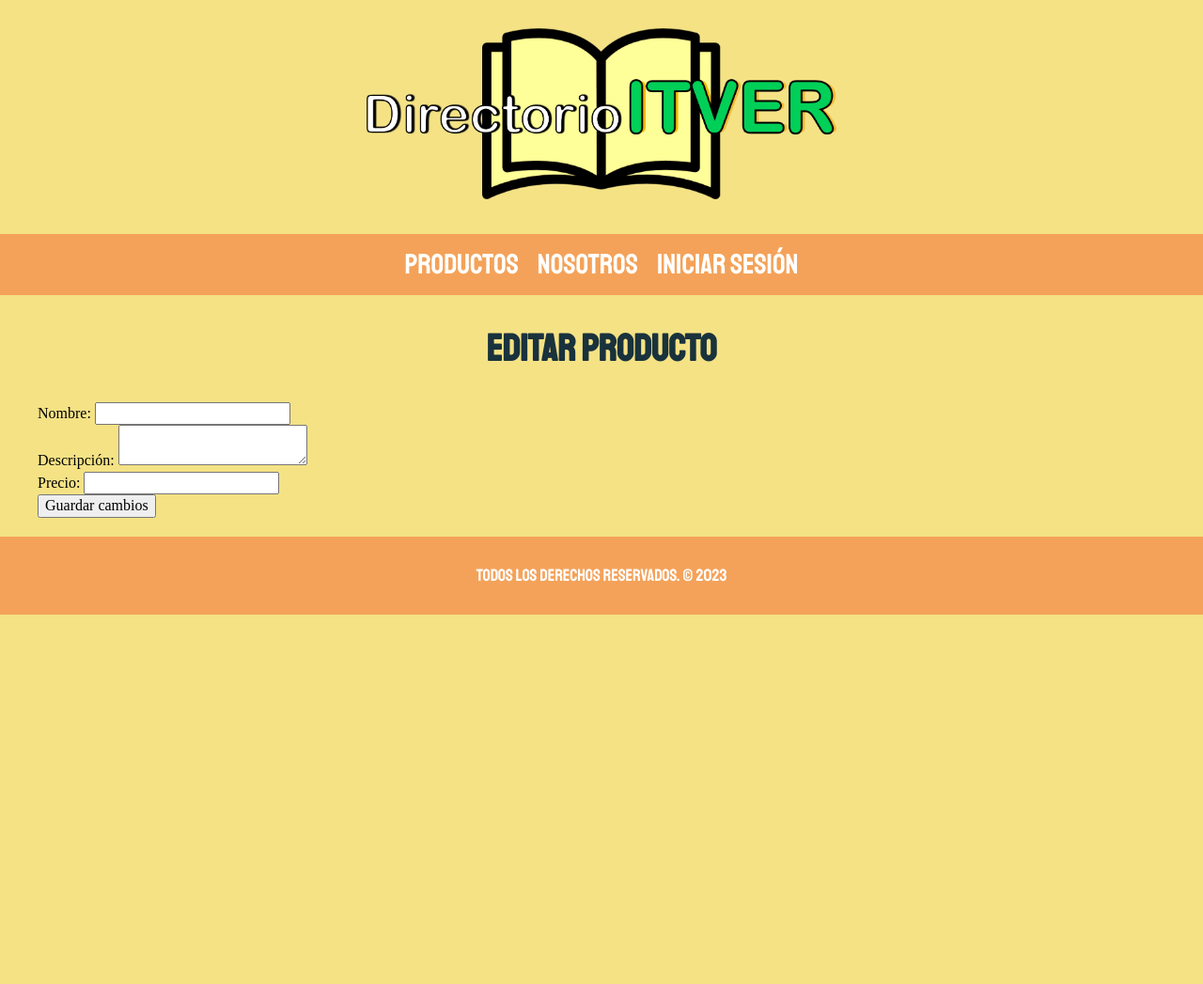
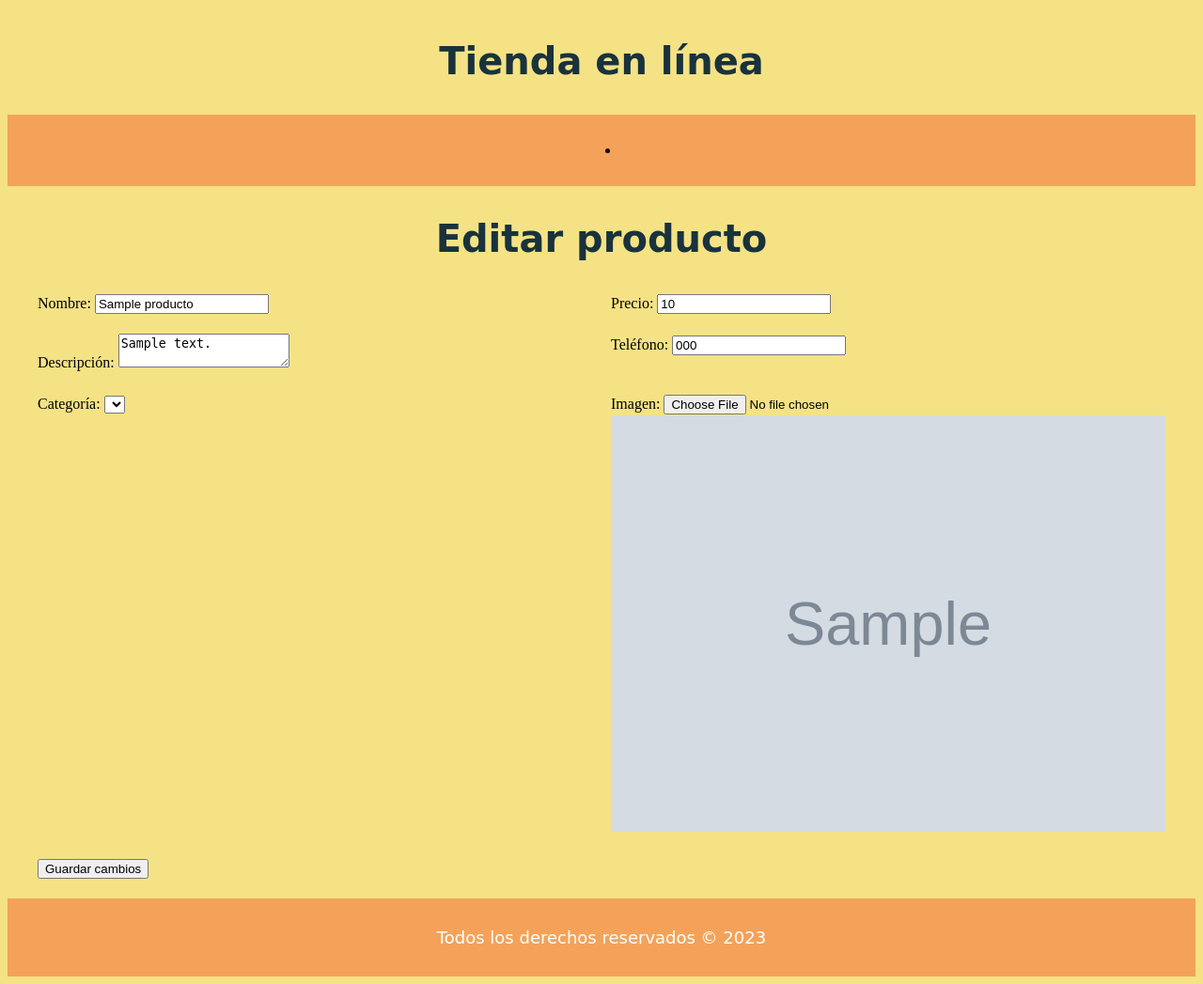
Before and after one commit to Doraigo/directorio-itver, a PHP site: page /editar_producto.php?id=1 in a window 1280 px wide. Shown: the whole page at 94% size. Before the commit the page ends 654 px from the top, so only its background shows below. Run offline with PHP 8.4, Linux system fonts and the light colour scheme; tables that the repository leaves empty or names only in its code hold one stand-in row (values such as "Sample post"); grey boxes marked "Sample" are stand-in pictures; data that the repository does not hold is empty; some libraries are stand-ins or nearby versions.

Commit message:
Formulario de editar

```diff
--- a/editar_producto.php
+++ b/editar_producto.php
@@ -1,73 +1,101 @@
 <?php
-session_start(); // Iniciar sesión
+$conexion = new mysqli('localhost', 'root', '', 'ItverAmarillo');
+if ($conexion->connect_errno) {
+    die("Error al conectar con la base de datos: " . $conexion->connect_error);
+}
 
-// Verificar si la página actual es form.php y no hay una sesión activa
-if (basename($_SERVER['PHP_SELF']) === 'form.php' && !isset($_SESSION['username'])) {
-    // Redireccionar al usuario a la página de inicio de sesión
-    header("Location: login.html");
-    exit;
+$idProducto = $_GET['id'];
+
+// Obtener datos del producto de la base de datos
+$consultaProducto = "SELECT * FROM productos WHERE idProducto = $idProducto";
+$resultadoProducto = $conexion->query($consultaProducto);
+if (!$resultadoProducto) {
+    die("Error al obtener los datos del producto: " . $conexion->error);
+}
+
+if ($resultadoProducto->num_rows === 0) {
+    die("El producto seleccionado no existe");
+}
+
+$producto = $resultadoProducto->fetch_assoc();
+$nombre = $producto['nombre'];
+$precio = $producto['precio'];
+$descripcion = $producto['descripcion'];
+$telefono = $producto['telefono'];
+$categoriaId = $producto['idCategoria'];
+$imagen = $producto['imagen'];
+
+// Obtener categorías de la base de datos
+$consultaCategorias = "SELECT * FROM categorias";
+$resultadoCategorias = $conexion->query($consultaCategorias);
+if (!$resultadoCategorias) {
+    die("Error al obtener las categorías: " . $conexion->error);
 }
 ?>
 
 <!DOCTYPE html>
-<html>
+<html lang="es">
 <head>
     <meta charset="UTF-8">
-    <meta http-equiv="X-UA-Compatible" content="IE=edge">
     <meta name="viewport" content="width=device-width, initial-scale=1.0">
-    <title>Editar Producto</title>
-    <link rel="stylesheet" href="css/normalize.css">
-    <link rel="shortcut icon" href="img/favicon.png">
-    <link rel="preconnect" href="https://fonts.googleapis.com" />
-    <link rel="preconnect" href="https://fonts.gstatic.com" crossorigin />
-    <link href="https://fonts.googleapis.com/css2?family=Krub&family=Staatliches&display=swap" rel="stylesheet" />
-    <link rel="stylesheet" href="css/styles.css">
+    <title>Editar producto</title>
+    <link rel="stylesheet" href="styles.css">
 </head>
 <body>
     <header class="header">
-        <a href="index.php">
-            <img class="header__logo" src="img/logo.png" alt="Logotipo">
-        </a>
+        <h1 class="titulo">Tienda en línea</h1>
     </header>
-
     <nav class="navegacion">
-        <a class="navegacion__enlace" href="index.php">Productos</a>
-        <a class="navegacion__enlace" href="nosotros.php">Nosotros</a>
-        <?php if (isset($_SESSION['username'])): ?>
-            <a class="navegacion__enlace navegacion__enlace--activo" href="form.php">Formulario</a>
-            <a class="navegacion__enlace" href="cerrar_sesion.php">Cerrar sesión</a>
-        <?php else: ?>
-            <a class="navegacion__enlace" href="login.html">Iniciar Sesión</a>
+        <?php if ($resultadoCategorias->num_rows > 0): ?>
+            <ul class="menu">
+                <?php while ($categoria = $resultadoCategorias->fetch_assoc()): ?>
+                    <li class="menu-item">
+                        <a href="categoria.php?id=<?php echo $categoria['idCategoria']; ?>"><?php echo $categoria['nombreCategoria']; ?></a>
+                    </li>
+                <?php endwhile; ?>
+            </ul>
         <?php endif; ?>
     </nav>
-
     <main class="contenedor">
-        <h1>Editar Producto</h1>
-        <div class="form">
-            <form action="actualizar_producto.php" method="POST">
-                <input type="hidden" name="product_id" value="<?php echo $product['id']; ?>">
-                <div class="form__grupo">
+        <h1 class="titulo">Editar producto</h1>
+        <form class="formulario" action="actualizar_producto.php" method="POST" enctype="multipart/form-data">
+            <input type="hidden" name="id" value="<?php echo $idProducto; ?>">
+            <div class="campo">
                 <label for="nombre">Nombre:</label>
-                    <input type="text" id="nombre" name="nombre" value="<?php echo $product['nombre']; ?>">
+                <input type="text" id="nombre" name="nombre" value="<?php echo $nombre; ?>" required>
             </div>
-                <div class="form__grupo">
+            <div class="campo">
+                <label for="precio">Precio:</label>
+                <input type="number" id="precio" name="precio" value="<?php echo $precio; ?>" required>
+            </div>
+            <div class="campo">
                 <label for="descripcion">Descripción:</label>
-                    <textarea id="descripcion" name="descripcion"><?php echo $product['descripcion']; ?></textarea>
+                <textarea id="descripcion" name="descripcion" required><?php echo $descripcion; ?></textarea>
             </div>
-                <div class="form__grupo">
-                    <label for="precio">Precio:</label>
-                    <input type="number" id="precio" name="precio" value="<?php echo $product['precio']; ?>">
+            <div class="campo">
+                <label for="telefono">Teléfono:</label>
+                <input type="text" id="telefono" name="telefono" value="<?php echo $telefono; ?>" required>
             </div>
-                <button type="submit" class="form__boton">Guardar cambios</button>
+            <div class="campo">
+                <label for="categoria">Categoría:</label>
+                <select id="categoria" name="categoria" required>
+                    <?php while ($categoria = $resultadoCategorias->fetch_assoc()): ?>
+                        <option value="<?php echo $categoria['idCategoria']; ?>" <?php if ($categoria['idCategoria'] == $categoriaId) echo 'selected'; ?>><?php echo $categoria['nombreCategoria']; ?></option>
+                    <?php endwhile; ?>
+                </select>
+            </div>
+            <div class="campo">
+                <label for="imagen">Imagen:</label>
+                <input type="file" id="imagen" name="imagen">
+                <img src="img/productos/<?php echo $imagen; ?>" alt="Imagen del producto" class="imagen-actual">
+            </div>
+            <div class="campo enviar">
+                <input type="submit" class="boton" value="Guardar cambios">
+            </div>
         </form>
-        </div>
     </main>
-
     <footer class="footer">
-        <p>Todos los derechos reservados. &copy; 2023</p>
+        <p>Todos los derechos reservados &copy; 2023</p>
     </footer>
-
-    <script src="js/jquery-3.6.0.min.js"></script>
-    <script src="js/scripts.js"></script>
 </body>
 </html>
```
Also changed, not shown: producto.php (+3 -4 lines). Lines whose indentation alone changed are shown as unchanged.
